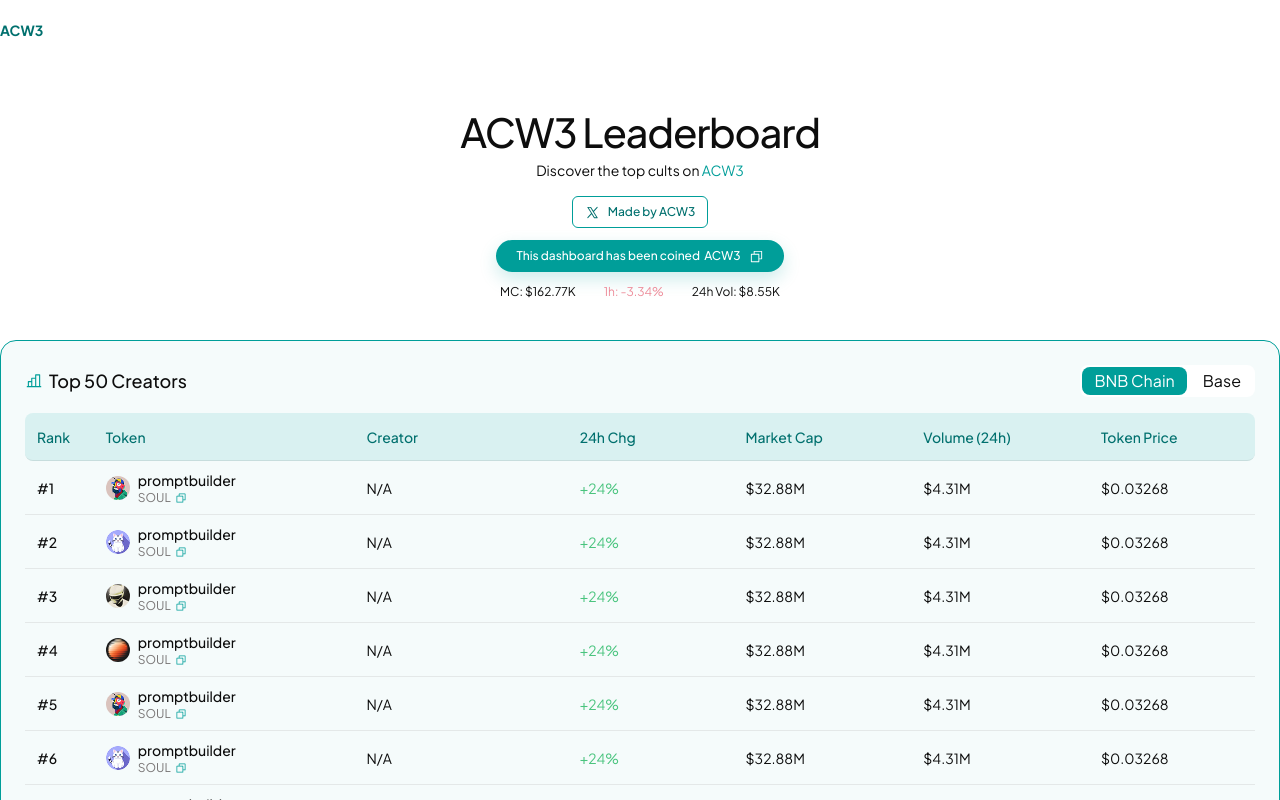
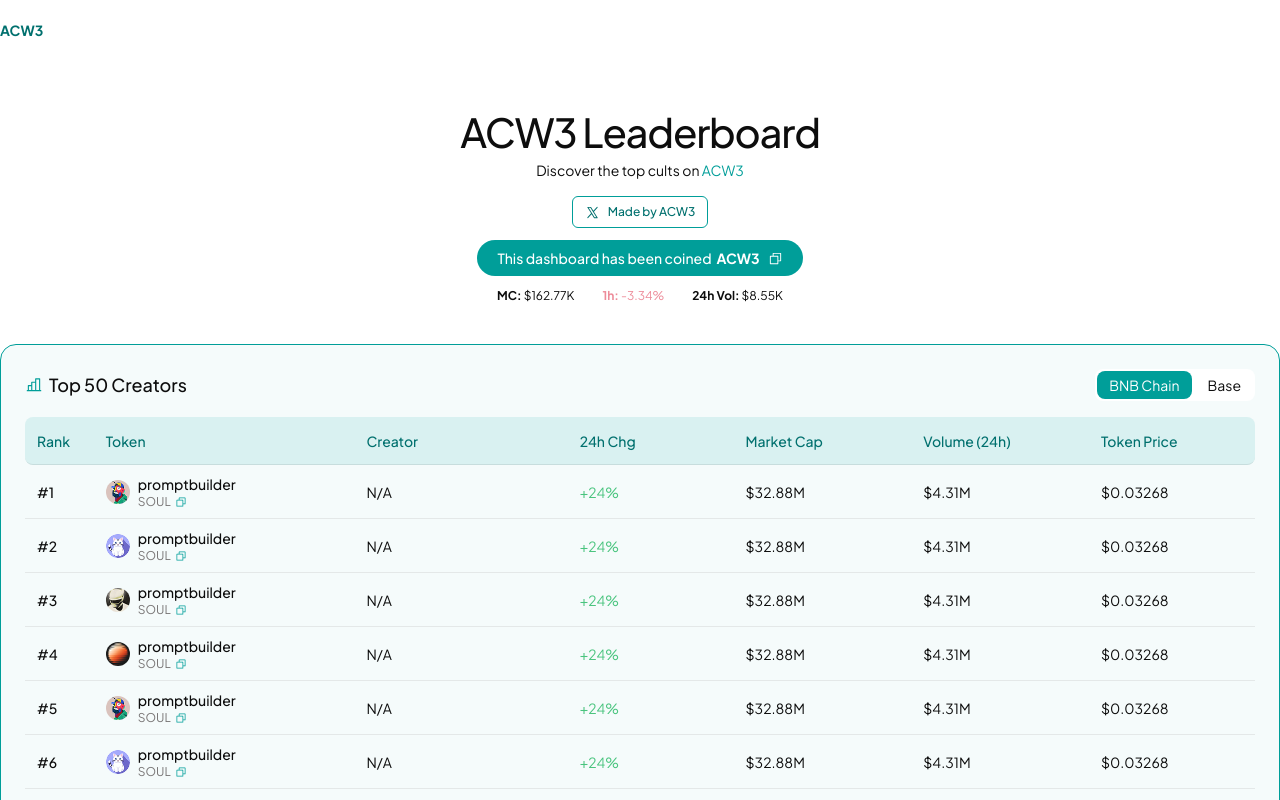
Before and after one commit to VoAnhPhi/frontend-ac, a React (Vite) app: page /leaderboard in a window 1280 px wide. Shown: the top 800 px of the page. Built offline with nearby package versions, Linux system fonts and the light colour scheme.

Commit message:
fix: enhance styling and semantics in LeaderboardPage component

```diff
--- a/src/pages/LeaderboardPage.tsx
+++ b/src/pages/LeaderboardPage.tsx
@@ -203,15 +203,23 @@
             Made by ACW3
           </a>
 
-          <div className="mt-3 inline-flex max-w-full items-center gap-2 rounded-full bg-brand px-4 py-2 text-center text-[11px] font-medium text-white shadow-[0_7px_18px_rgba(0,158,153,.2)] sm:px-5 sm:text-xs">
-            <span>This dashboard has been coined&nbsp; ACW3</span>
+          <div className="mt-3 inline-flex max-w-full items-center gap-2 rounded-full bg-brand px-4 py-2 text-center text-sm font-medium text-white sm:px-5">
+            <span>
+              This dashboard has been coined&nbsp; <strong className="font-bold">ACW3</strong>
+            </span>
             <Icon name="copy" size={15} />
           </div>
 
           <div className="mt-3 flex flex-wrap items-center justify-center gap-x-4 gap-y-1 text-[10px] sm:gap-x-7 sm:text-xs">
-            <span>MC: $162.77K</span>
-            <span className="text-[#ed8b99]">1h: -3.34%</span>
-            <span>24h Vol: $8.55K</span>
+            <span>
+              <strong className="font-bold">MC:</strong> $162.77K
+            </span>
+            <span className="text-[#ed8b99]">
+              <strong className="font-bold">1h:</strong> -3.34%
+            </span>
+            <span>
+              <strong className="font-bold">24h Vol:</strong> $8.55K
+            </span>
           </div>
         </section>
 
@@ -227,7 +235,7 @@
               <Icon name="leaderboard" size={18} className="text-brand" />
               Top 50 Creators
             </h2>
-            <div className="flex w-fit shrink-0 items-center gap-1 self-end rounded-lg bg-white p-0.5 text-[16px] leading-5 sm:self-auto">
+            <div className="flex w-fit shrink-0 items-center gap-1 self-end rounded-lg bg-white p-0.5 text-sm leading-5 sm:self-auto">
               {chains.map((item) => (
                 <button
                   key={item}
```
